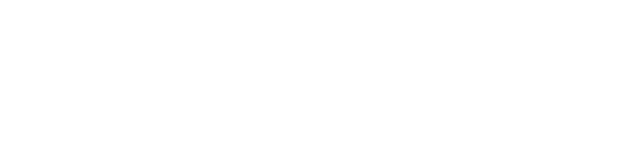
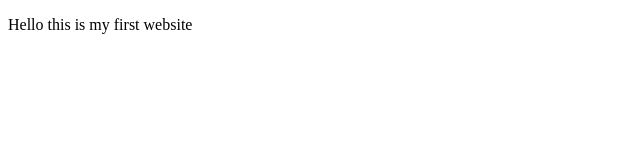
Before and after one commit to mehedi-hasannnn/PH-WD-projects, a plain HTML site: page index.html in a window 1280 px wide. Shown: the whole page, without its empty margins (0-640 px from the left). Drawn offline with Linux system fonts and the light colour scheme.

Commit message:
second commit

```diff
--- a/index.html
+++ b/index.html
@@ -6,6 +6,6 @@
     <title>My first github</title>
 </head>
 <body>
-
+    <p>Hello this is my first website</p>
 </body>
 </html>
```
